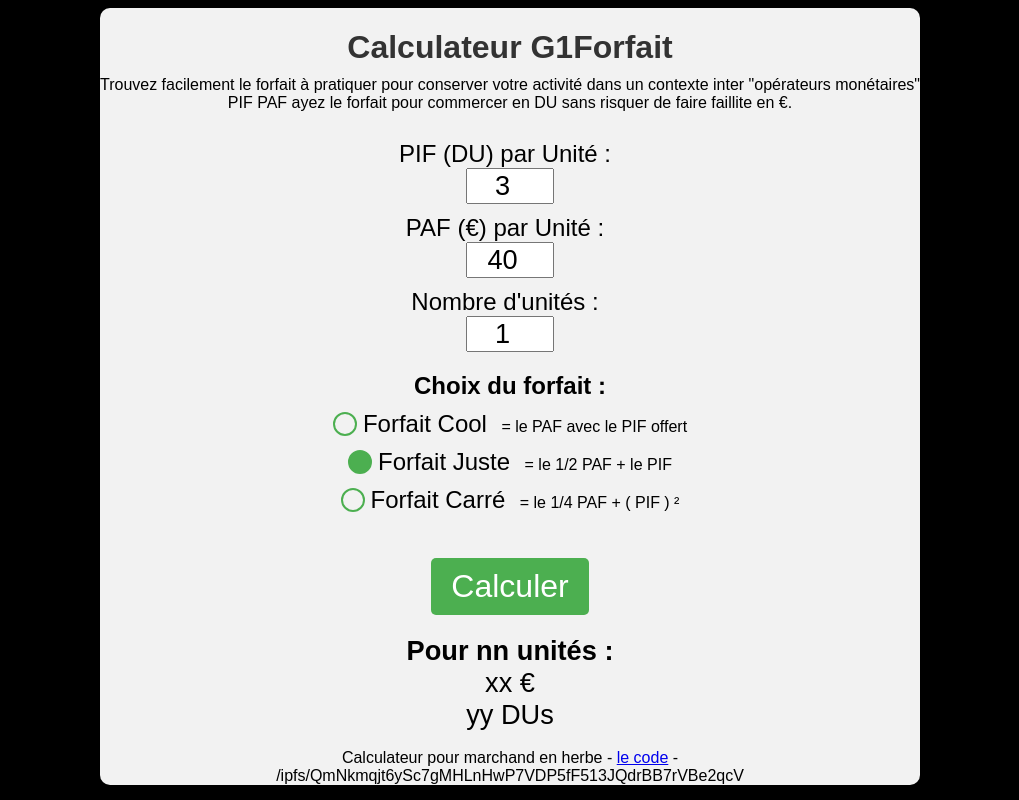
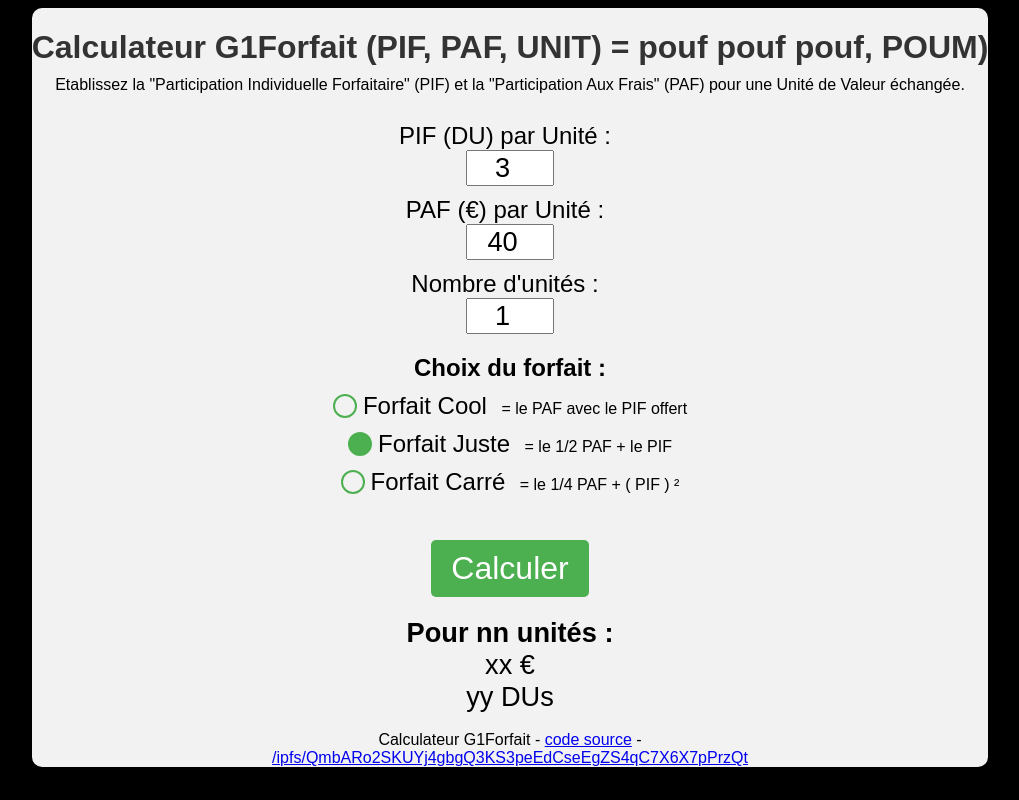
Before and after one commit to papiche/G1Forfait, a plain HTML site: page index.html in a window 1280 px wide. Shown: the whole page, without its empty margins (130-1149 px from the left). Drawn offline with Linux system fonts and the light colour scheme.

Commit message:
Try ME https://ipfs.copylaradio.com/ipfs/QmbARo2SKUYj4gbgQ3KS3peEdCseEgZS4qC7X6X7pPrzQt

```diff
--- a/index.html
+++ b/index.html
@@ -115,9 +115,8 @@
 </head>
 <body>
   <div class="container">
-    <h1>Calculateur G1Forfait</h1>
-Trouvez facilement le forfait à pratiquer pour conserver votre activité dans un contexte inter "opérateurs monétaires"<br>
-    PIF PAF ayez le forfait pour commercer en DU sans risquer de faire faillite en €.<br>
+    <h1>Calculateur G1Forfait (PIF, PAF, UNIT) = pouf pouf pouf, POUM)</h1>
+Etablissez la "Participation Individuelle Forfaitaire" (PIF) et la "Participation Aux Frais" (PAF) pour une Unité de Valeur échangée.<br>
 
      <br>
      <label for="pif">PIF (DU) par Unité :</label>
@@ -152,8 +151,8 @@ Trouvez facilement le forfait à pratiquer pour conserver votre activité dans u
 
     <div class="result" id="result"><b>Pour nn unités :<br></b>xx €<br>yy DUs </div>
     <br>
-        Calculateur pour marchand en herbe - <a href='https://git.p2p.legal/STI/G1Forfait' target='code'>le code</a> - <br>
-        /ipfs/QmNkmqjt6ySc7gMHLnHwP7VDP5fF513JQdrBB7rVBe2qcV
+        Calculateur G1Forfait - <a href='https://github.com/papiche/G1Forfait' target='code'>code source</a> - <br>
+        <a target="_blank" href="https://ipfs.copylaradio.com/ipfs/QmbARo2SKUYj4gbgQ3KS3peEdCseEgZS4qC7X6X7pPrzQt">/ipfs/QmbARo2SKUYj4gbgQ3KS3peEdCseEgZS4qC7X6X7pPrzQt</a>
   </div>
 
   <script>
```
Also changed, not shown: 4 other files.
